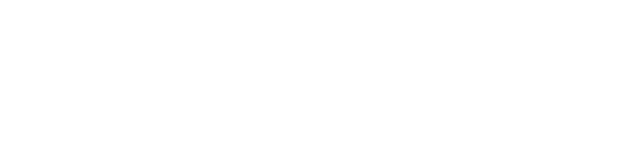
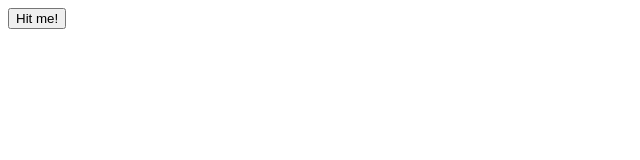
Before and after one commit to nabebako/Ginraidee, a plain HTML site: page food-lion/landing-page.html in a window 1280 px wide. Shown: the whole page, without its empty margins (0-640 px from the left). Drawn offline with Linux system fonts and the light colour scheme.

Commit message:
added a button

```diff
--- a/food-lion/landing-page.html
+++ b/food-lion/landing-page.html
@@ -1,7 +1,8 @@
 <html>
     <body class="main">
+        <button id="">Hit me!</button>
         <!--Non-->
-         <!--Ken-->
-          <!--bright-->
+        <!--Ken-->
+        <!--bright-->
     </body>
 </html>
```
